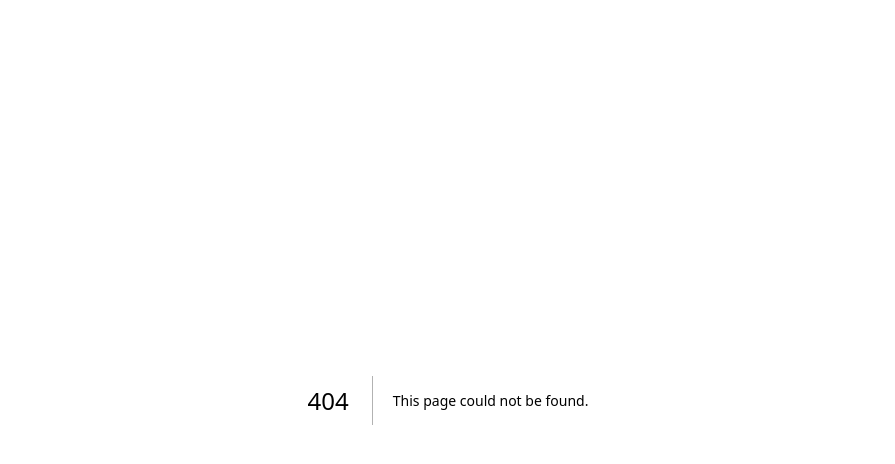
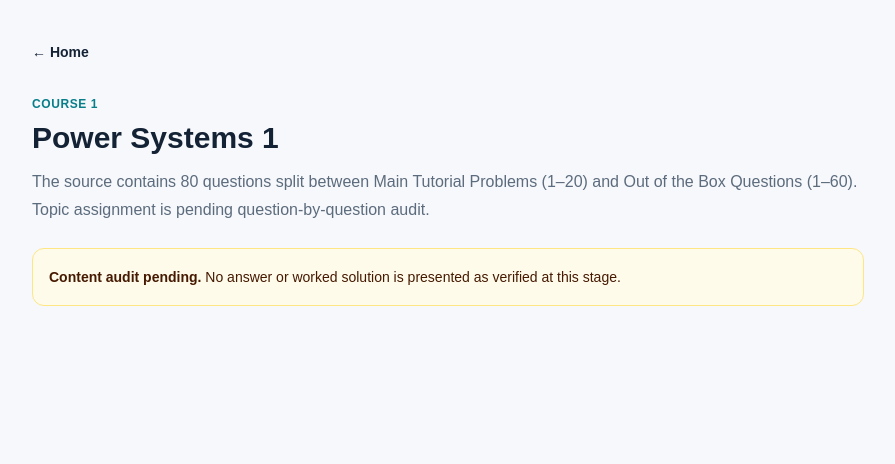
Before and after one commit to valeriovlad13-del/power-systems-lab, a Next.js app: page /courses/power-systems-1 in a window 1280 px wide. Before the commit this address had no page. Shown: the top 464 px of the page, without its empty margins (192-1087 px from the left). Built offline with nearby package versions, Linux system fonts and the light colour scheme.

Commit message:
chore: add app/courses/power-systems-1/page.tsx

```diff
--- /dev/null
+++ b/app/courses/power-systems-1/page.tsx
@@ -0,0 +1,24 @@
+import Link from "next/link";
+
+export default function PowerSystemsOnePage() {
+  return (
+    <main className="mx-auto max-w-4xl px-5 py-10 sm:px-8">
+      <Link href="/" className="text-sm font-semibold text-[var(--accent)]">
+        ← Home
+      </Link>
+      <p className="mt-8 text-xs font-semibold uppercase tracking-wider text-[var(--accent)]">
+        Course 1
+      </p>
+      <h1 className="mt-2 text-3xl font-bold">Power Systems 1</h1>
+      <p className="mt-3 leading-7 text-[var(--muted)]">
+        The source contains 80 questions split between Main Tutorial Problems
+        (1–20) and Out of the Box Questions (1–60). Topic assignment is pending
+        question-by-question audit.
+      </p>
+      <div className="mt-6 rounded-xl border border-amber-200 bg-amber-50 p-4 text-sm leading-6 text-amber-950">
+        <strong>Content audit pending.</strong> No answer or worked solution is
+        presented as verified at this stage.
+      </div>
+    </main>
+  );
+}
```
